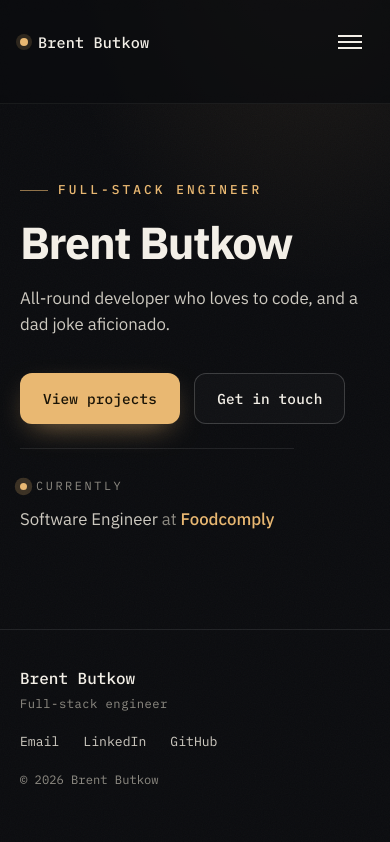
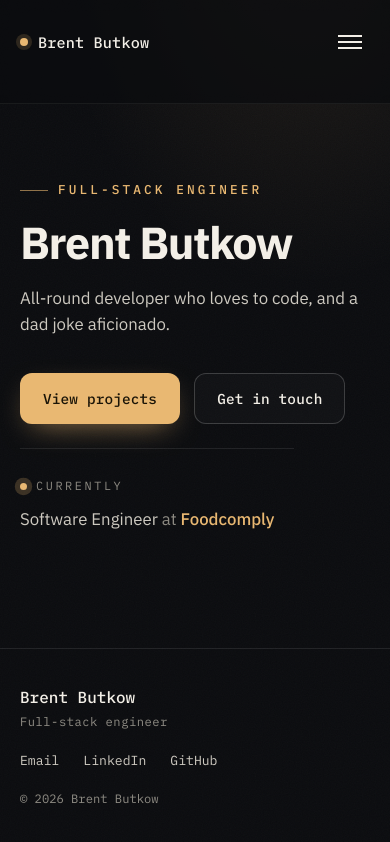
Before and after one commit to BrentTB/brentbutkow.me, a React (Vite) app: page / in a window 390 px wide. Built offline with nearby package versions, Linux system fonts and the light colour scheme.

Commit message:
Enhance mobile UI by adjusting viewport settings and improving layout responsiveness

```diff
--- a/index.html
+++ b/index.html
@@ -6,7 +6,7 @@
     <link rel="icon" type="image/png" sizes="32x32" href="/favicon-32x32.png" />
     <link rel="icon" type="image/png" sizes="16x16" href="/favicon-16x16.png" />
     <link rel="manifest" href="/site.webmanifest" />
-    <meta name="viewport" content="width=device-width, initial-scale=1.0" />
+    <meta name="viewport" content="width=device-width, initial-scale=1.0, viewport-fit=cover" />
     <title>Brent Butkow — Full-stack engineer</title>
     <meta
       name="description"
--- a/src/App.module.scss
+++ b/src/App.module.scss
@@ -1,6 +1,7 @@
 .shell {
   position: relative;
   z-index: 1;
+  flex: 1;
   max-width: 1180px;
   margin: 0 auto;
   // No top padding: the sticky navbar sits flush with the viewport top on load
--- a/src/components/effects/WaterRipple.module.scss
+++ b/src/components/effects/WaterRipple.module.scss
@@ -6,6 +6,9 @@
   left: 0;
   width: 100vw;
   height: 100vh;
+  // Dynamic viewport unit so the canvas fills the whole mobile screen, including the
+  // home-indicator / address-bar safe area (paired with viewport-fit=cover in index.html).
+  height: 100dvh;
   z-index: -1;
   pointer-events: none;
   display: block;
--- a/src/components/effects/shaders/waterRipple.frag.ts
+++ b/src/components/effects/shaders/waterRipple.frag.ts
@@ -10,7 +10,7 @@ uniform int u_rippleCount;
 uniform vec2 u_centers[${maxRipples}];
 uniform float u_startTimes[${maxRipples}];
 
-// ── value noise + fbm ──────────────────────────────────────────────
+// ── gradient noise + fbm ───────────────────────────────────────────
 // Bounded hash with no sin(): sin's large-argument precision varies by GPU/driver
 // and tiles the noise into hard squares on some browsers — this form stays stable.
 float hash(vec2 p) {
--- a/src/index.scss
+++ b/src/index.scss
@@ -49,9 +49,25 @@
   box-sizing: border-box;
 }
 
+#root {
+  display: flex;
+  flex-direction: column;
+  flex: 1;
+}
+
+html,
+body {
+  /* No rubber-band overscroll, so the sticky header and the footer stay pinned to the
+     viewport edges and the fixed water canvas can't peek past them. */
+  overscroll-behavior: none;
+}
+
 body {
   margin: 0;
+  display: flex;
+  flex-direction: column;
   min-height: 100vh;
+  min-height: 100dvh;
   color: var(--text);
   background-color: var(--bg);
   /* One restrained directional glow — atmosphere, not a rainbow. */
```
